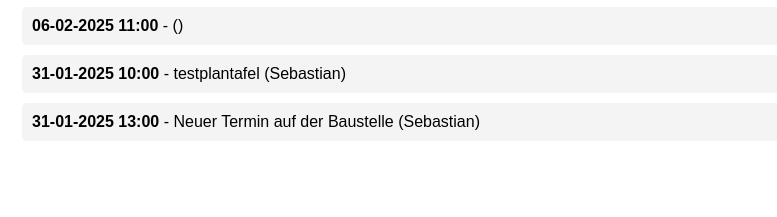
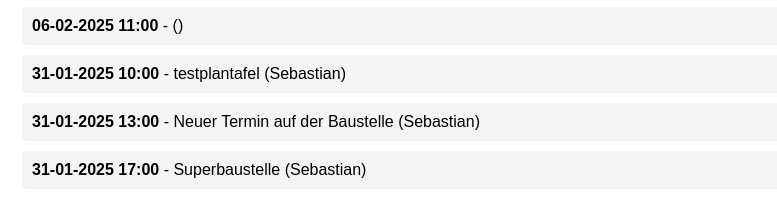
Before and after one commit to Hero-automation-SL/Dashboard, a plain HTML site: page index.html in a window 1280 px wide. Shown: the part 311-528 px from the top of the page, without its empty margins (18-795 px from the left). Drawn offline with Linux system fonts and the light colour scheme.

```diff
--- a/index.html
+++ b/index.html
@@ -20,6 +20,7 @@
 <div class="event"><strong>06-02-2025 11:00</strong> -  ()</div>
 <div class="event"><strong>31-01-2025 10:00</strong> - testplantafel (Sebastian)</div>
 <div class="event"><strong>31-01-2025 13:00</strong> - Neuer Termin auf der Baustelle (Sebastian)</div>
+<div class="event"><strong>31-01-2025 17:00</strong> - Superbaustelle (Sebastian)</div>
     </div>
 </body>
 </html>
```
